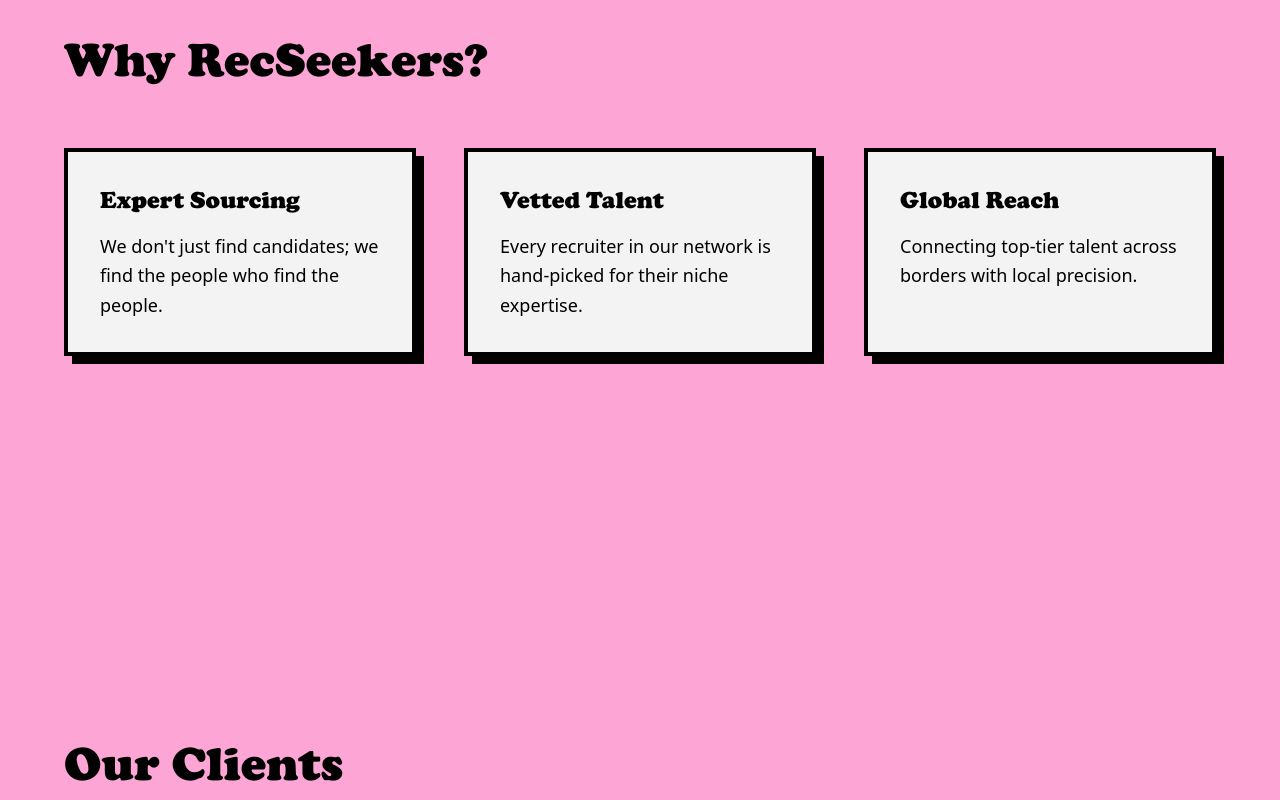
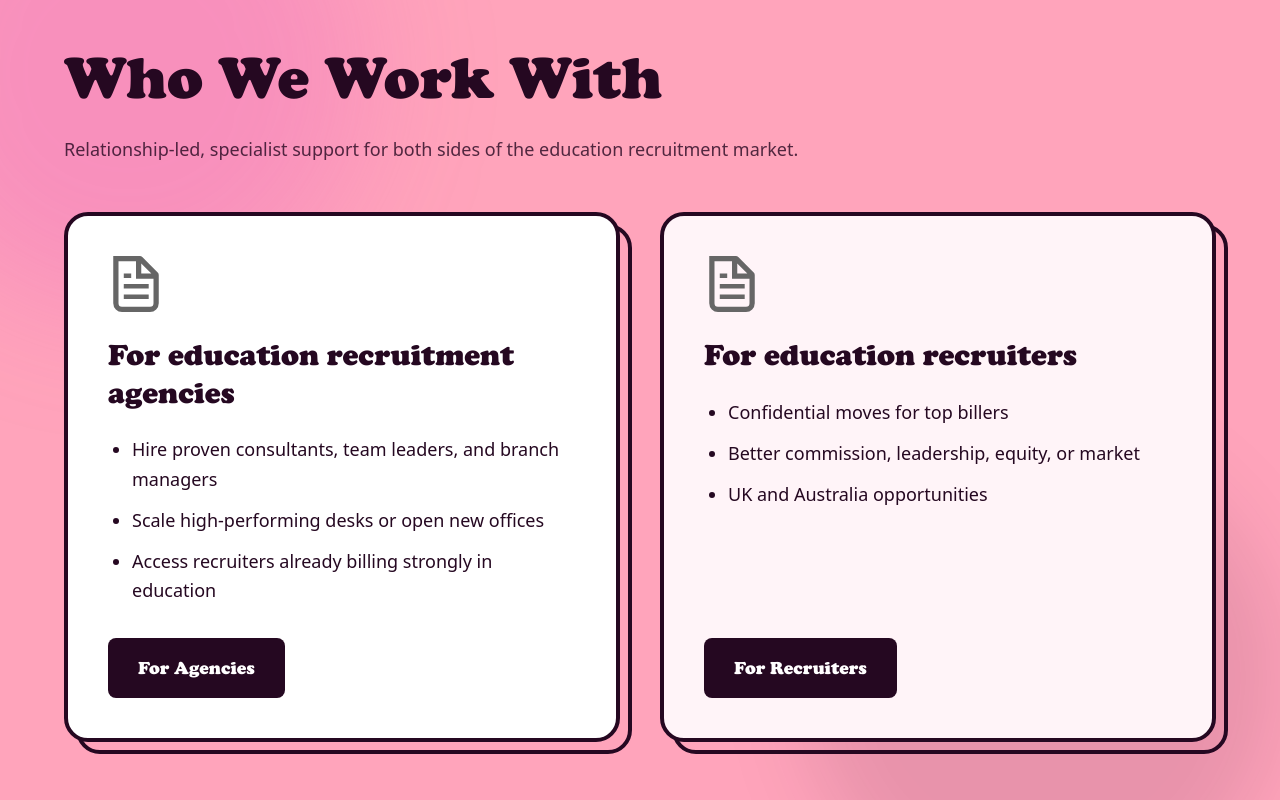
Before and after one commit to CD-Chief/RecSeekers-Website, a Next.js app in the folder frontend/: page / in a window 1280 px wide. Shown: the part 860-1660 px from the top of the page. Built offline with nearby package versions, Linux system fonts and the light colour scheme.

Commit message:
feat(home): update layout structure and enhance section visibility

```diff
--- a/frontend/app/layout.tsx
+++ b/frontend/app/layout.tsx
@@ -39,7 +39,7 @@
   children: React.ReactNode;
 }>) {
   return (
-    <html lang="en" className="snap-y snap-proximity">
+    <html lang="en">
       <body
         className={` ${poppins.variable} ${quicksand.variable} ${rubik.variable} antialiased`}
       >
--- a/frontend/app/page.tsx
+++ b/frontend/app/page.tsx
@@ -78,65 +78,98 @@
   return (
     <main className="relative w-full">
       {/* --- HERO SECTION (two-stage scroll-hijacked hero) --- */}
-      <div className="snap-start min-h-screen">
+      <div className="min-h-screen">
         <HeroSection />
       </div>
 
-      {/* --- FEATURES SECTION: higher z-index, scrolls up and covers hero --- */}
-      <section className="snap-start relative z-20 min-h-screen bg-pink-300 py-24 px-8 flex flex-col items-center shadow-[0_-16px_40px_0_rgba(0,0,0,0.35)]">
-        <div className="max-w-6xl w-full">
-          <h2 className={`text-5xl mb-16 text-black ${cooper.className}`}>
-            Why RecSeekers?
-          </h2>
+      {/* --- Who We Work With --- */}
+      <section
+        className="relative z-20 py-24 px-8 flex flex-col items-center border-t-4 border-black overflow-hidden"
+        style={{ background: "#ffa4bb" }}
+      >
+        {/* Soft background blob accents (matched to employers page language) */}
+        <div className="absolute -top-28 -left-28 w-120 h-120 rounded-full bg-secondary/20 blur-3xl pointer-events-none" />
+        <div className="absolute -bottom-20 right-0 w-120 h-120 rounded-full bg-primary-dark/10 blur-2xl pointer-events-none" />
 
-          <div className="grid grid-cols-1 md:grid-cols-3 gap-12">
-            {/* Feature 1 */}
-            <div className="p-8 border-4 border-black shadow-[8px_8px_0px_0px_rgba(0,0,0,1)] bg-[#f3f3f3]">
-              <h3 className={`text-2xl text-black mb-4 ${cooper.className}`}>Expert Sourcing</h3>
-              <p className="text-lg text-black leading-relaxed">
-                We don't just find candidates; we find the people who find the people.
-              </p>
-            </div>
+        <div className="relative z-10 max-w-6xl w-full">
+          <div className="flex flex-col gap-5 mb-12">
+            <h2 className={`text-5xl lg:text-6xl leading-tight text-primary-dark ${cooper.className}`}>
+              Who We Work With
+            </h2>
+            <p className="text-lg text-primary-dark/80 max-w-3xl leading-relaxed">
+              Relationship-led, specialist support for both sides of the education recruitment market.
+            </p>
+          </div>
 
-            {/* Feature 2 */}
-            <div className="p-8 border-4 border-black shadow-[8px_8px_0px_0px_rgba(0,0,0,1)] bg-[#f3f3f3]">
-              <h3 className={`text-2xl text-black mb-4 ${cooper.className}`}>Vetted Talent</h3>
-              <p className="text-lg  text-black leading-relaxed">
-                Every recruiter in our network is hand-picked for their niche expertise.
-              </p>
-            </div>
+          <div className="grid grid-cols-1 lg:grid-cols-2 gap-10">
+            {/* Left Column: Agencies */}
+            <article className="relative h-full">
+              <div className="absolute inset-0 rounded-3xl border-4 border-primary-dark translate-x-3 translate-y-3" />
+              <div className="relative h-full bg-white border-4 border-primary-dark rounded-3xl p-10 flex flex-col">
+              <div className="relative w-14 h-14 mb-6">
+                <Image
+                  src="/file.svg"
+                  alt="Education doodle"
+                  fill
+                  className="object-contain"
+                />
+              </div>
 
-            {/* Feature 3 */}
-            <div className="p-8 border-4 border-black shadow-[8px_8px_0px_0px_rgba(0,0,0,1)] bg-[#f3f3f3]">
-              <h3 className={`text-2xl text-black mb-4 ${cooper.className}`}>Global Reach</h3>
-              <p className="text-lg  text-black leading-relaxed">
-                Connecting top-tier talent across borders with local precision.
-              </p>
-            </div>
+              <h3 className={`text-3xl text-primary-dark mb-6 leading-tight ${cooper.className}`}>
+                For education recruitment agencies
+              </h3>
+
+              <ul className="list-disc pl-6 text-primary-dark text-lg leading-relaxed space-y-3 mb-8">
+                <li>Hire proven consultants, team leaders, and branch managers</li>
+                <li>Scale high-performing desks or open new offices</li>
+                <li>Access recruiters already billing strongly in education</li>
+              </ul>
+
+              <Link href="/employers" className="mt-auto inline-block">
+                <Button variant="secondary" size="lg" className={`${cooper.className} !bg-primary-dark !focus:ring-primary-dark`}>
+                  For Agencies
+                </Button>
+              </Link>
+              </div>
+            </article>
+
+            {/* Right Column: Recruiters */}
+            <article className="relative h-full">
+              <div className="absolute inset-0 rounded-3xl border-4 border-primary-dark translate-x-3 translate-y-3" />
+              <div className="relative h-full bg-[#fff4f8] border-4 border-primary-dark rounded-3xl p-10 flex flex-col">
+              <div className="relative w-14 h-14 mb-6">
+                <Image
+                  src="/file.svg"
+                  alt="Education doodle"
+                  fill
+                  className="object-contain"
+                />
+              </div>
+
+              <h3 className={`text-3xl text-primary-dark mb-6 leading-tight ${cooper.className}`}>
+                For education recruiters
+              </h3>
+
+              <ul className="list-disc pl-6 text-primary-dark text-lg leading-relaxed space-y-3 mb-8">
+                <li>Confidential moves for top billers</li>
+                <li>Better commission, leadership, equity, or market</li>
+                <li>UK and Australia opportunities</li>
+              </ul>
+
+              <Link href="/candidates" className="mt-auto inline-block">
+                <Button variant="secondary" size="lg" className={`${cooper.className} !bg-primary-dark !focus:ring-primary-dark`}>
+                  For Recruiters
+                </Button>
+              </Link>
+              </div>
+            </article>
           </div>
         </div>
       </section>
-      {/* --- Testimonials Section --- */}
-      <section className="relative z-20 min-h-screen bg-pink-300 px-8 flex flex-col items-center snap-start">
-        <div className="max-w-6xl w-full">
-          <h2 className={`text-5xl mb-16 text-black ${cooper.className}`}>
-            Our Clients
-          </h2>
 
-          <div className="flex flex-wrap justify-center gap-16">
-            {testimonials.map((t, i) => (
-              <TestimonialCard
-                key={i}
-                name={t.name}
-                text={t.text}
-                image={t.image}
-              />
-            ))}
-          </div>
-        </div>
-      </section>
+
       {/* --- Contact Section ---*/}
-      <section className="relative z-20 min-h-screen bg-pink-300 py-24 px-8 flex flex-col items-center snap-start">
+      <section className="relative z-20 min-h-screen bg-pink-300 py-24 px-8 flex flex-col items-center">
         <div className="max-w-6xl w-full">
           <h2 className={`text-5xl mb-16 text-black ${cooper.className}`}>
             Contact Us
```
